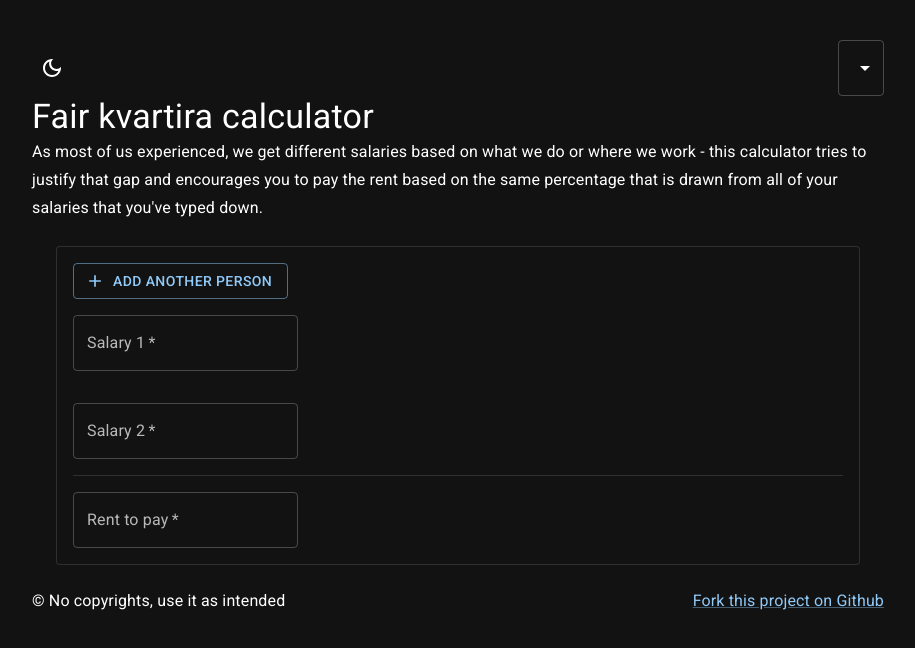
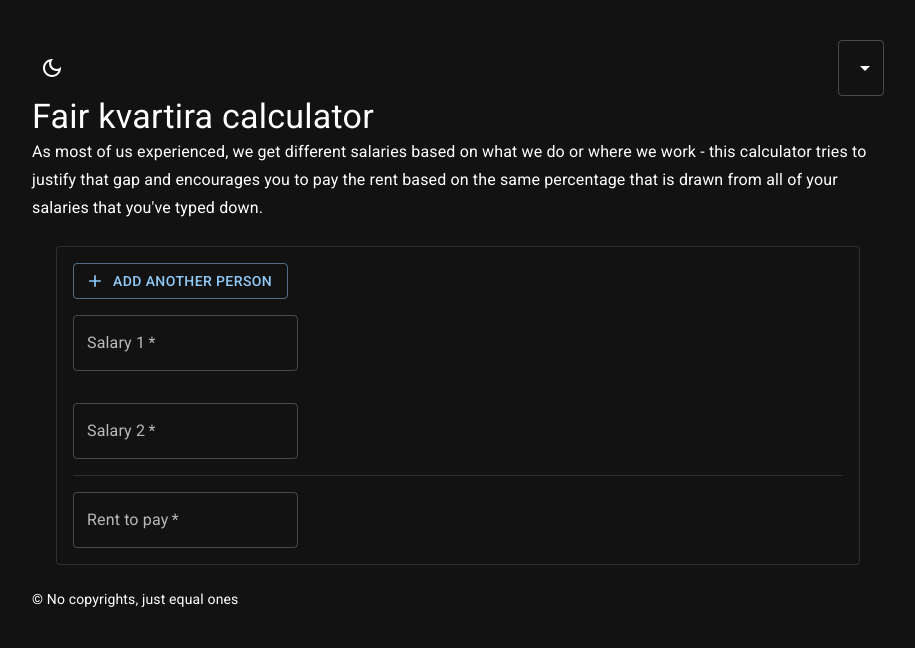
Before and after one commit to armandokun/fair-share, a React (Create React App) app: page / in a window 1280 px wide. Shown: the top 648 px of the page, without its empty margins (182-1097 px from the left). Built offline with nearby package versions, Linux system fonts and the light colour scheme.

Commit message:
Remove repo link

```diff
--- a/src/components/Footer/Footer.tsx
+++ b/src/components/Footer/Footer.tsx
@@ -1,21 +1,12 @@
-import { Container, Link, Typography } from "@mui/material";
+import { Container, Typography } from "@mui/material";
 import { useTranslation } from "react-i18next";
 
 const Footer = () => {
   const { t } = useTranslation("translation", { keyPrefix: "footer" });
 
-  const repoURL = "https://github.com/armandokun/fair-share";
-
   return (
-    <Container
-      disableGutters
-      sx={{
-        display: "flex",
-        justifyContent: "space-between",
-      }}
-    >
-      <Typography>{t("copyright.title")}</Typography>
-      <Link href={repoURL}>{t("repository.title")}</Link>
+    <Container disableGutters>
+      <Typography variant="body2">{t("copyright.title")}</Typography>
     </Container>
   );
 };
--- a/src/index.tsx
+++ b/src/index.tsx
@@ -22,7 +22,7 @@ ReactDOM.render(
 // If you want your app to work offline and load faster, you can change
 // unregister() to register() below. Note this comes with some pitfalls.
 // Learn more about service workers: https://cra.link/PWA
-serviceWorkerRegistration.unregister();
+serviceWorkerRegistration.register();
 
 // If you want to start measuring performance in your app, pass a function
 // to log results (for example: reportWebVitals(console.log))
--- a/src/translations.js
+++ b/src/translations.js
@@ -45,10 +45,7 @@ const resources = {
       },
       footer: {
         copyright: {
-          title: "© No copyrights, use it as intended",
-        },
-        repository: {
-          title: "Fork this project on Github",
+          title: "© No copyrights, just equal ones",
         },
       },
     },
@@ -97,9 +94,6 @@ const resources = {
         copyright: {
           title: "© Jokių autorinių teisių, tik lygios",
         },
-        repository: {
-          title: "Pasidaryk savaip Github'e",
-        },
       },
     },
   },
```
